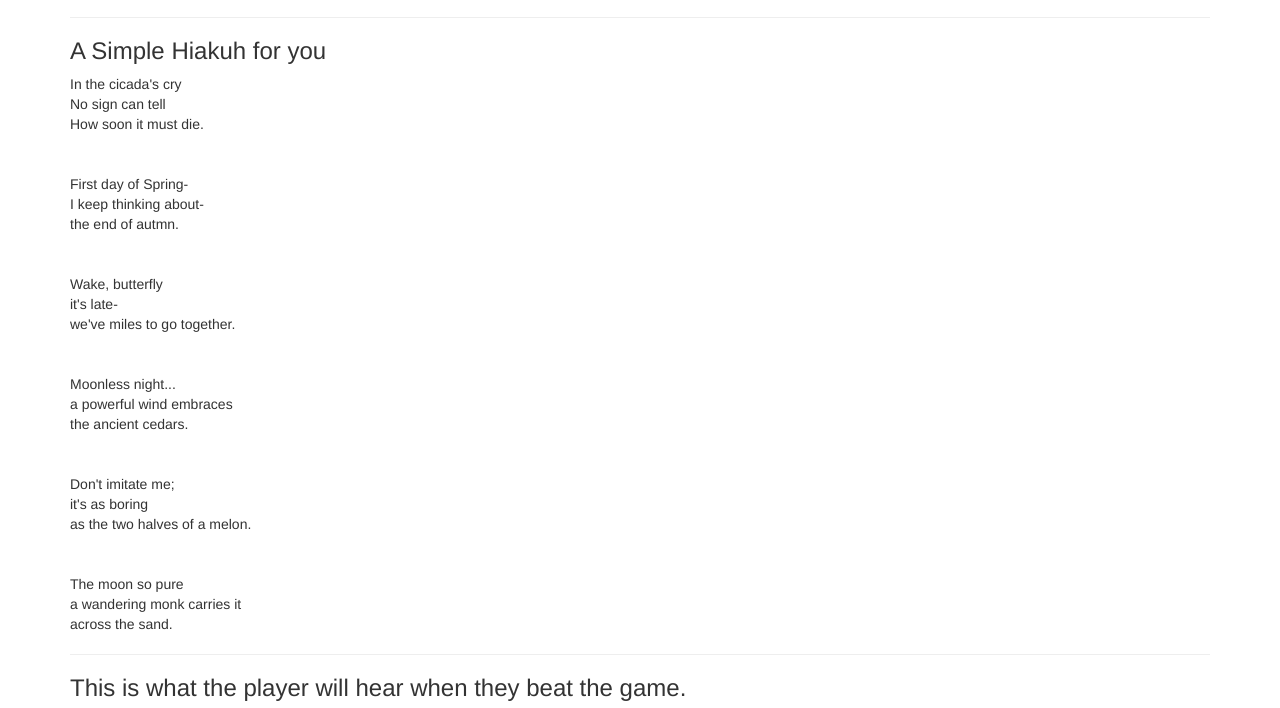
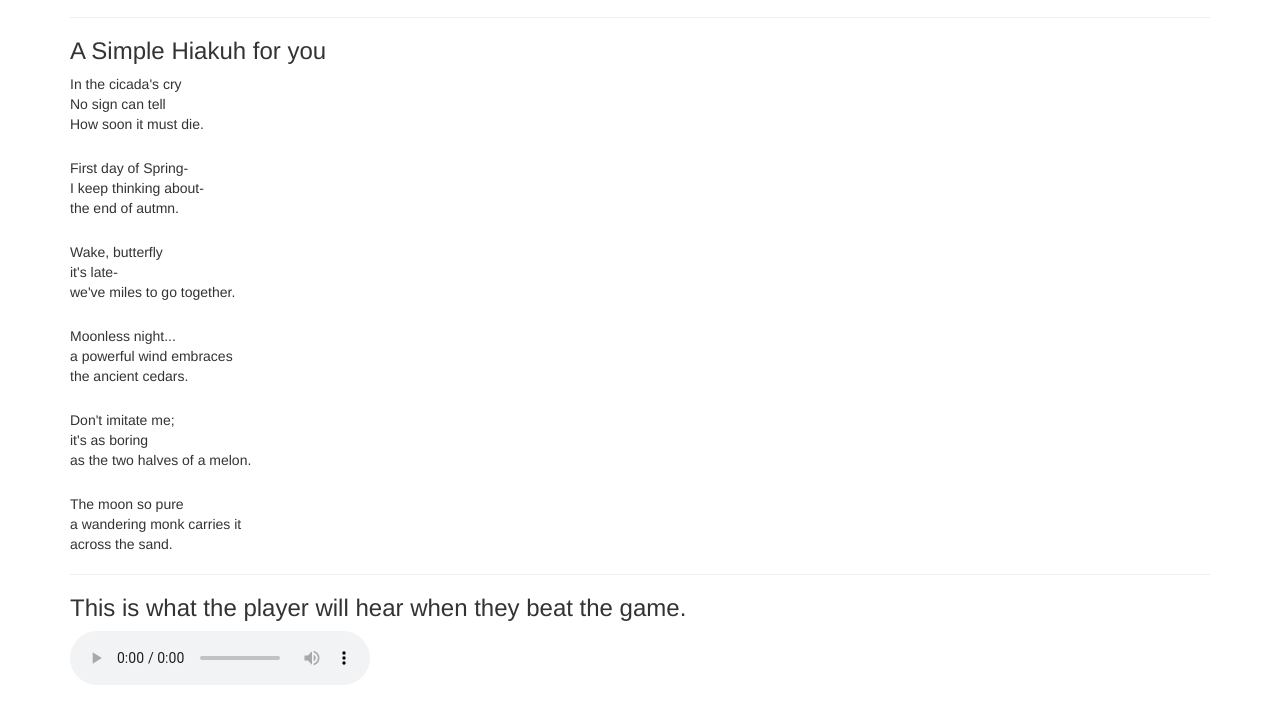
Before and after one commit to friendo9876/MI-449-SS17-740-html-more-kinds-of-content-OSB7Pe, a plain HTML site: page index.html in a window 1280 px wide. Shown: the part 63-771 px from the top of the page. Drawn offline with nearby package versions, Linux system fonts and the light colour scheme.

Commit message:
fixed spacing

```diff
--- a/index.html
+++ b/index.html
@@ -8,53 +8,54 @@
 
   <!-- Optional theme -->
   <link rel="stylesheet" href="https://maxcdn.bootstrapcdn.com/bootstrap/3.3.7/css/bootstrap-theme.min.css" integrity="sha384-rHyoN1iRsVXV4nD0JutlnGaslCJuC7uwjduW9SVrLvRYooPp2bWYgmgJQIXwl/Sp" crossorigin="anonymous">
+  <style>
+    .spacing
+    {
+      padding-bottom: 1em;
+    }
+  </style>
 </head>
 <body>
   <div class="container">
     <h1 style="text-align: center;">Welcome The To Marketing Page For My Game</h1>
     <hr>
     <h3>A Simple Hiakuh for you</h3>
-    <p>
+    <p class="spacing">
       In the cicada's cry
       <br>
       No sign can tell
       <br>
       How soon it must die.
-      <br>
-      <br>
-      <br>
+    </p>
+    <p class="spacing">
       First day of Spring-
       <br>
       I keep thinking about-
       <br>
       the end of autmn.
-      <br>
-      <br>
-      <br>
+    </p>
+    <p class="spacing">
       Wake, butterfly
       <br>
       it's late-
       <br>
       we've miles to go together.
-      <br>
-      <br>
-      <br>
+    </p>
+    <p class="spacing">
       Moonless night...
       <br>
       a powerful wind embraces
       <br>
       the ancient cedars.
-      <br>
-      <br>
-      <br>
+    </p>
+    <p class="spacing">
       Don't imitate me;
       <br>
       it's as boring
       <br>
       as the two halves of a melon.
-      <br>
-      <br>
-      <br>
+    </p>
+    <p>
       The moon so pure
       <br>
       a wandering monk carries it
```
